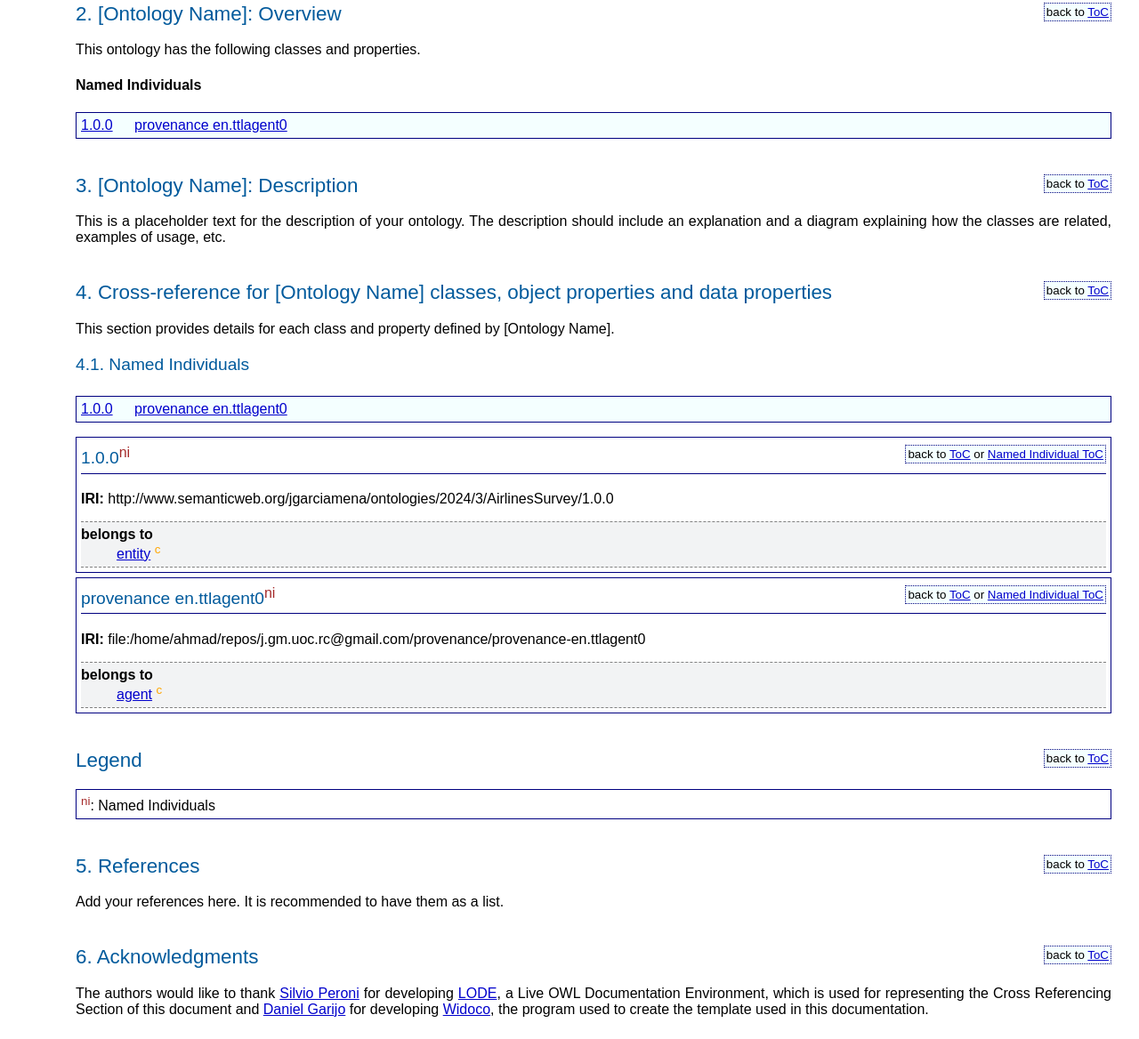
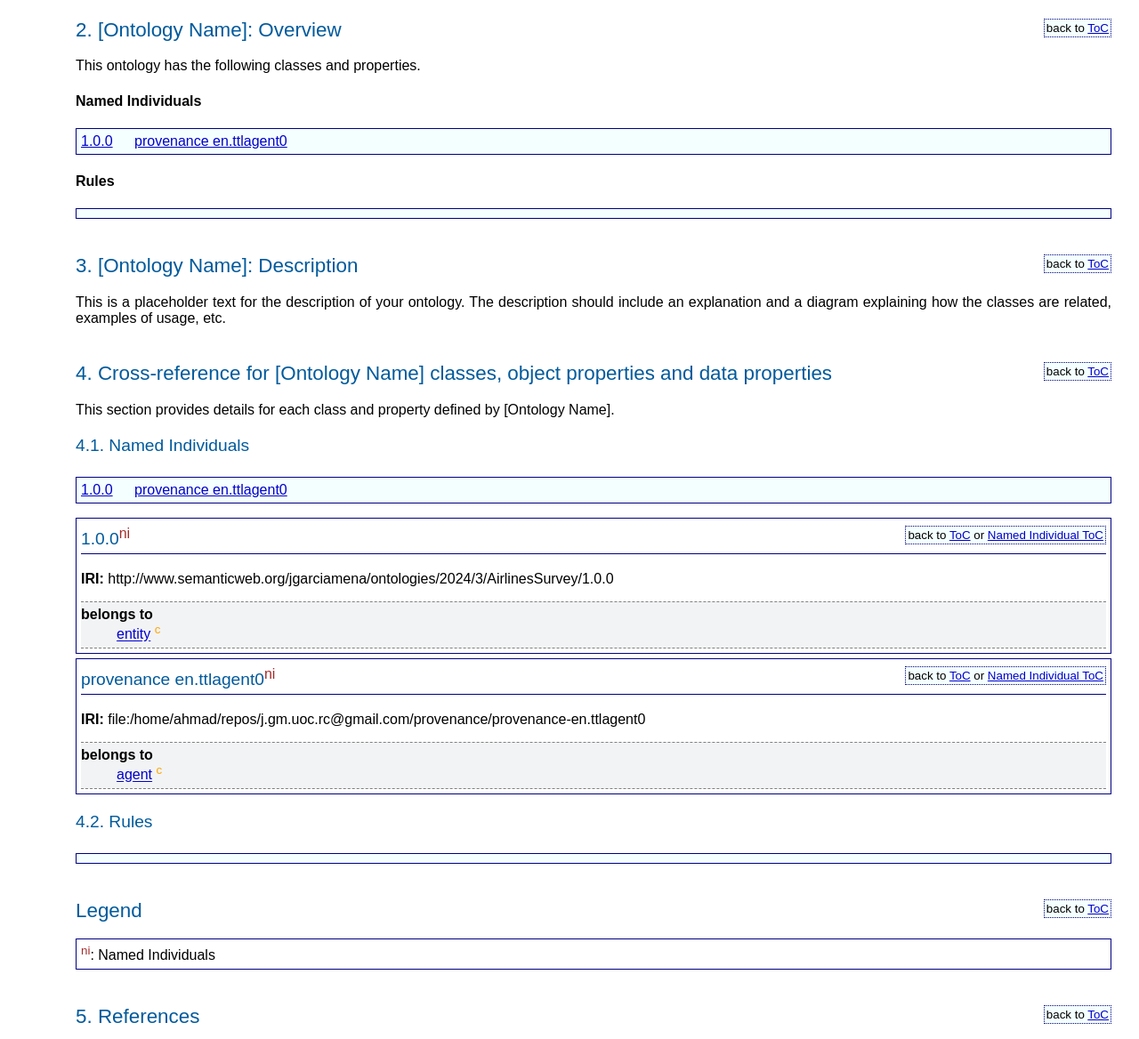
Before and after one commit to jgm-uoc-rc/RC-AirlinesSurvey, a plain HTML site: page OnToology/provenance/provenance-en.ttl/documentation/index-en.html in a window 1280 px wide. Shown: the part 1471-2639 px from the top of the page at 89% size. Drawn offline with Linux system fonts and the light colour scheme.

Commit message:
automated change

```diff
--- a/OnToology/provenance/provenance-en.ttl/documentation/sections/crossref-en.html
+++ b/OnToology/provenance/provenance-en.ttl/documentation/sections/crossref-en.html
@@ -52,6 +52,11 @@ This section provides details for each class and property defined by [Ontology N
          </dd>
       </dl>
    </div>
+</div><div xmlns:widoco="https://w3id.org/widoco/vocab#"
+     xmlns:xsi="http://www.w3.org/2001/XMLSchema-instance"
+     id="rules">
+   <h3 class="list" id="rule">Rules</h3>
+   <ul class="hlist"/>
 </div><div id="legend">
 <h2>Legend <span class="backlink"> back to <a href="#toc">ToC</a></span></h2>
 <div   class="entity">
--- a/OnToology/provenance/provenance-en.ttl/documentation/sections/overview-en.html
+++ b/OnToology/provenance/provenance-en.ttl/documentation/sections/overview-en.html
@@ -16,4 +16,6 @@ This ontology has the following classes and properties.</span>
          <span>provenance en.ttlagent0</span>
       </a>
    </li>
-</ul>
+</ul><h4> Rules </h4><ul xmlns:widoco="https://w3id.org/widoco/vocab#"
+    xmlns:xsi="http://www.w3.org/2001/XMLSchema-instance"
+    class="hlist"/>
```
Also changed, not shown: 4 other files.
